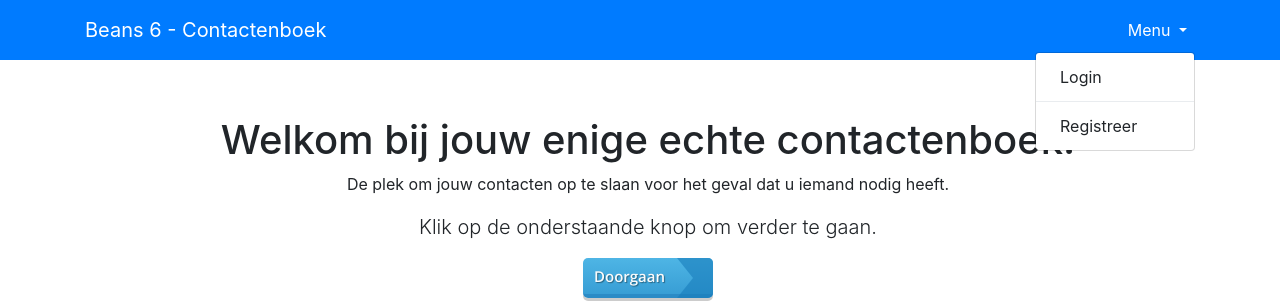
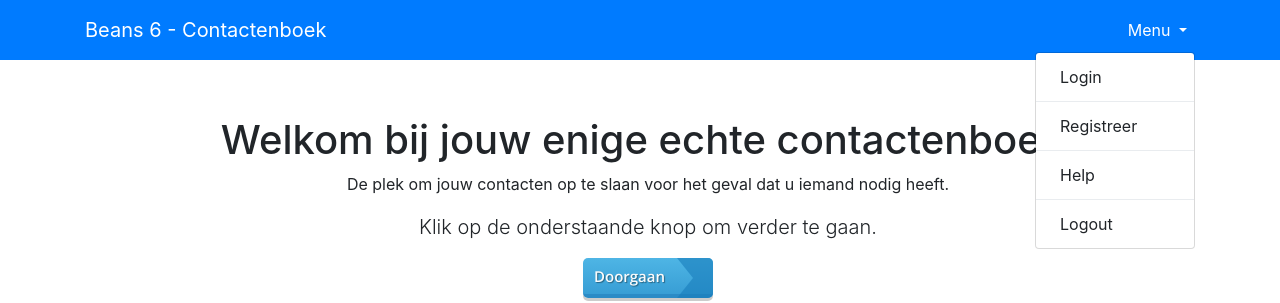
Before and after one commit to tracyou/kopie-pad-project, a plain HTML site: page src/index.html in a window 1280 px wide. Both pictures are taken after a click on the link "Menu". Shown: the top 303 px of the page. Drawn offline with nearby package versions, Linux system fonts and the light colour scheme; files whose address does not match are found by name.

Commit message:
laatste veranderingen navbar

```diff
--- a/src/assets/js/controllers/navbarController.js
+++ b/src/assets/js/controllers/navbarController.js
@@ -34,7 +34,7 @@ class NavbarController {
         //Return false to prevent reloading the page
         return false;
     }
-
+r
     //Called when the login.html failed to load
     error() {
         $(".content").html("Failed to load the sidebar!");
--- a/src/views/navbar.html
+++ b/src/views/navbar.html
@@ -15,10 +15,10 @@
                         <a class="dropdown-item" data-controller="loginController" href="#">Login</a>
                         <div class="dropdown-divider"></div>
                         <a class="dropdown-item" data-controller="registrationController">Registreer</a>
-<!--                        <div class="dropdown-divider"></div>-->
-<!--                        <a class="dropdown-item" data-controller="#">Help</a>-->
-<!--                        <div class="dropdown-divider"></div>-->
-<!--                        <a class="dropdown-item" data-controller="Logout" href="#">Logout</a>-->
+                        <div class="dropdown-divider"></div>
+                        <a class="dropdown-item" data-controller="#">Help</a>
+                        <div class="dropdown-divider"></div>
+                        <a class="dropdown-item" data-controller="Logout" href="#">Logout</a>
                     </div>
                 </li>
             </ul>
```
